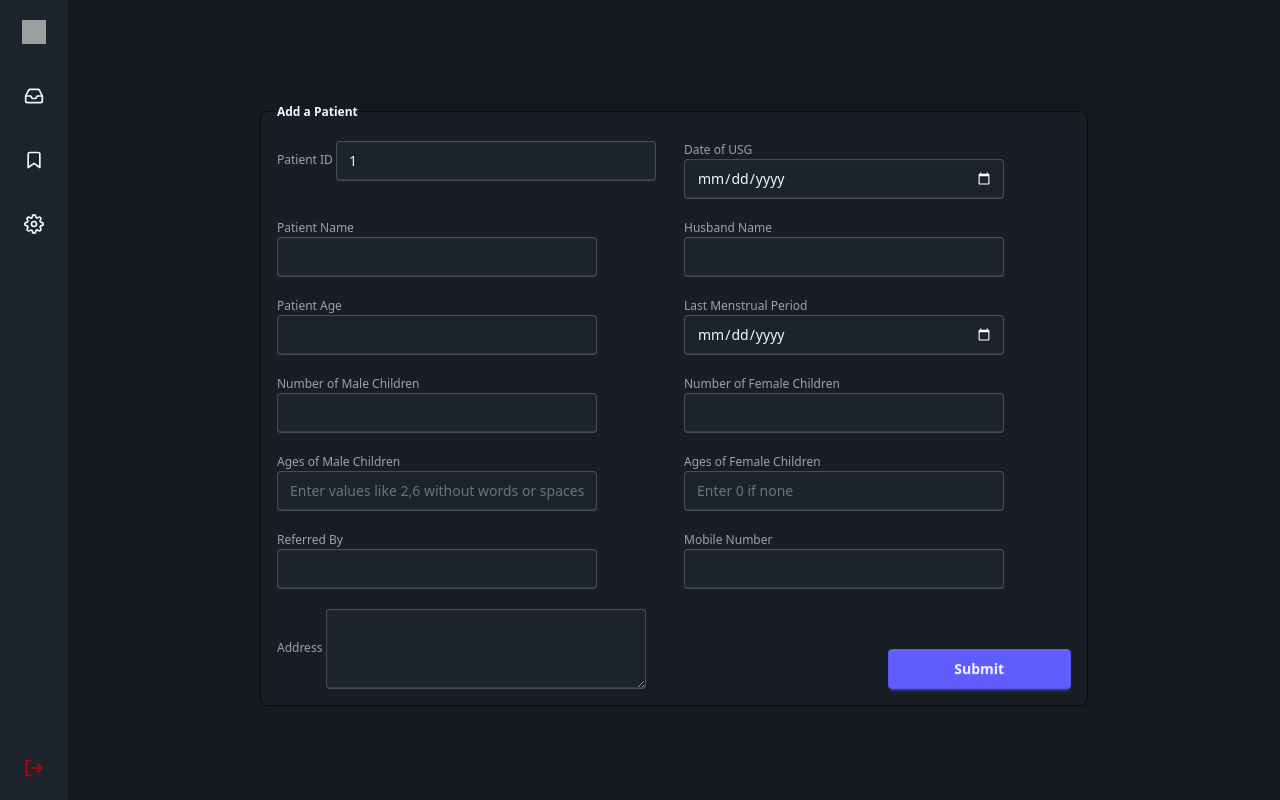
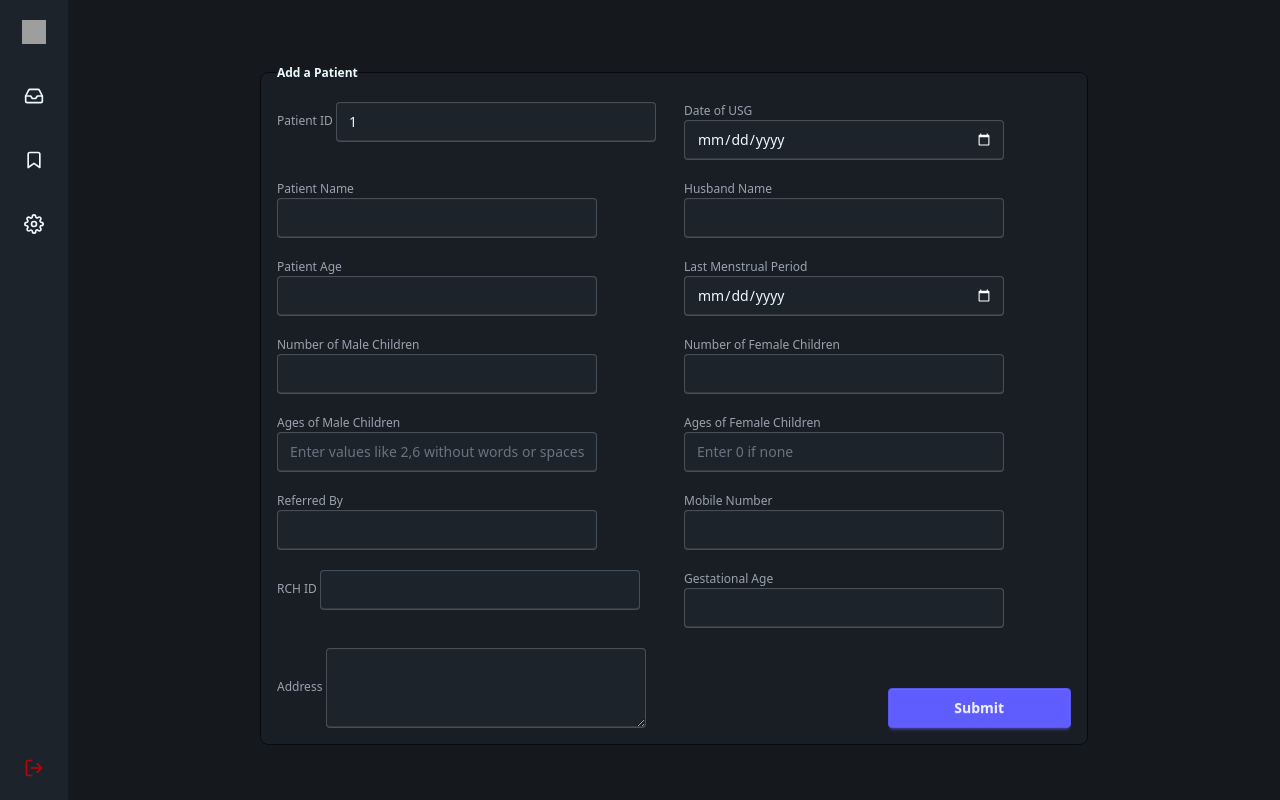
Before and after one commit to DepthPixels/deswal-database-project, a SvelteKit app: page /add-form in a window 1280 px wide. Built offline with nearby package versions, Linux system fonts and the light colour scheme; no server answers; the database is empty; grey boxes are pictures that could not be loaded.

Commit message:
Added RCH ID and GA

```diff
--- a/src/lib/index.ts
+++ b/src/lib/index.ts
@@ -15,4 +15,6 @@ type Patient = {
   mobile_no: number;
   referred_by: string;
   last_menstrual_period: Date;
+  gestational_age: string;
+  rch_id: number;
 };
--- a/src/lib/supabaseInterface.ts
+++ b/src/lib/supabaseInterface.ts
@@ -19,7 +19,7 @@ export async function handleFetch(): Promise<Patient[]> {
 export async function handleAddition(inData: FormData): Promise<void> {
   const { error } = await supabase
         .from('patients')
-        .insert({ patient_id: inData.get('patient_id'), date_of_usg: inData.get('date_of_usg'), patient_name: inData.get('patient_name'), husband_name: inData.get('husband_name'), patient_age: inData.get('patient_age'), last_menstrual_period: inData.get('last_menstrual_period'), number_of_male_children: inData.get('number_of_male_children'), number_of_female_children: inData.get('number_of_female_children'), male_children_ages: inData.get('male_children_ages'), female_children_ages: inData.get('female_children_ages'), referred_by: inData.get('referred_by'), mobile_no: inData.get('mobile_no'), address: inData.get('address') });
+        .insert({ patient_id: inData.get('patient_id'), date_of_usg: inData.get('date_of_usg'), patient_name: inData.get('patient_name'), husband_name: inData.get('husband_name'), patient_age: inData.get('patient_age'), last_menstrual_period: inData.get('last_menstrual_period'), number_of_male_children: inData.get('number_of_male_children'), number_of_female_children: inData.get('number_of_female_children'), male_children_ages: inData.get('male_children_ages'), female_children_ages: inData.get('female_children_ages'), referred_by: inData.get('referred_by'), mobile_no: inData.get('mobile_no'), address: inData.get('address'), gestational_age: inData.get('gestational_age'), rch_id: inData.get('rch_id') });
 
   if (error) {
     console.error('Error adding patients:', error.message);
--- a/src/routes/+page.svelte
+++ b/src/routes/+page.svelte
@@ -91,6 +91,8 @@
           <th>Phone</th>
           <th>Referred By</th>
           <th>Last Menstrual Period</th>
+          <th>Gestational Age</th>
+          <th>RCH ID</th>
         </tr>
       </thead>
       <tbody>
@@ -111,6 +113,8 @@
             <td>{patient.mobile_no}</td>
             <td>{patient.referred_by}</td>
             <td>{patient.last_menstrual_period}</td>
+            <td>{patient.gestational_age}</td>
+            <td>{patient.rch_id}</td>
           </tr>
         {/each}
       </tbody>
--- a/src/routes/add-form/+page.svelte
+++ b/src/routes/add-form/+page.svelte
@@ -70,9 +70,21 @@
         </div>
 
         <div class="col-span-2">
+          <label for="rch_id" class="label">RCH ID</label>
+          <input name="rch_id" type="number" id="rch_id" class="input"/>
+        </div>
+
+        <div class="col-span-2">
+          <label for="gestational_age" class="label">Gestational Age</label>
+          <input name="gestational_age" type="text" id="gestational_age" class="input"/>
+        </div>
+
+        <div class="col-span-2">
           <label for="address" class="label">Address</label>
           <textarea name="address" id="address" class="textarea"></textarea>
         </div>
+
+
         <div class="col-span-1"></div>
 
         <button class="btn btn-primary self-end">Submit</button>
```
